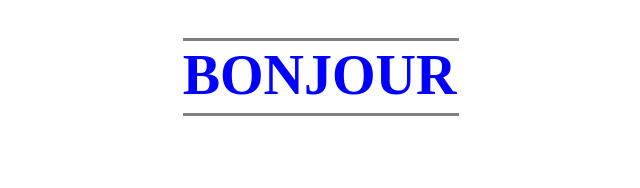
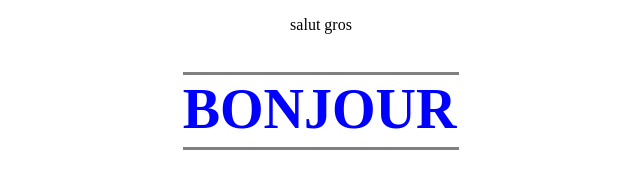
Before and after one commit to TriTin-Q/tp_hb_tq, a plain HTML site: page index.html in a window 1280 px wide. Shown: the whole page, without its empty margins (319-959 px from the left). Drawn offline with nearby package versions, Linux system fonts and the light colour scheme.

Commit message:
Modified index

```diff
--- a/index.html
+++ b/index.html
@@ -5,6 +5,7 @@
 <link rel="stylesheet" type="text/css" href="main.css">
 </head>
 <body>
+<p>salut gros</p>
 
 <h1 class="ml1">
   <span class="text-wrapper">
```
